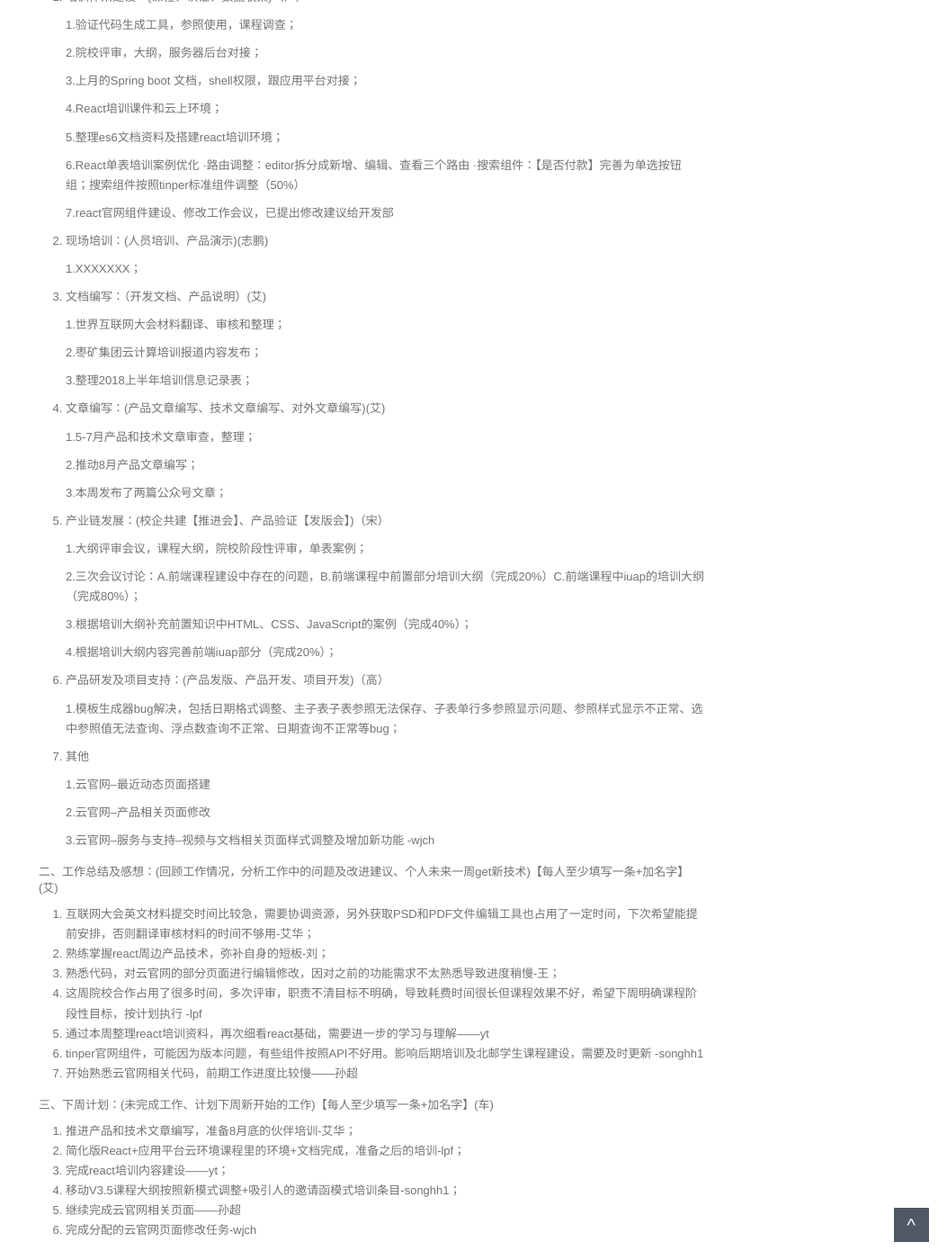
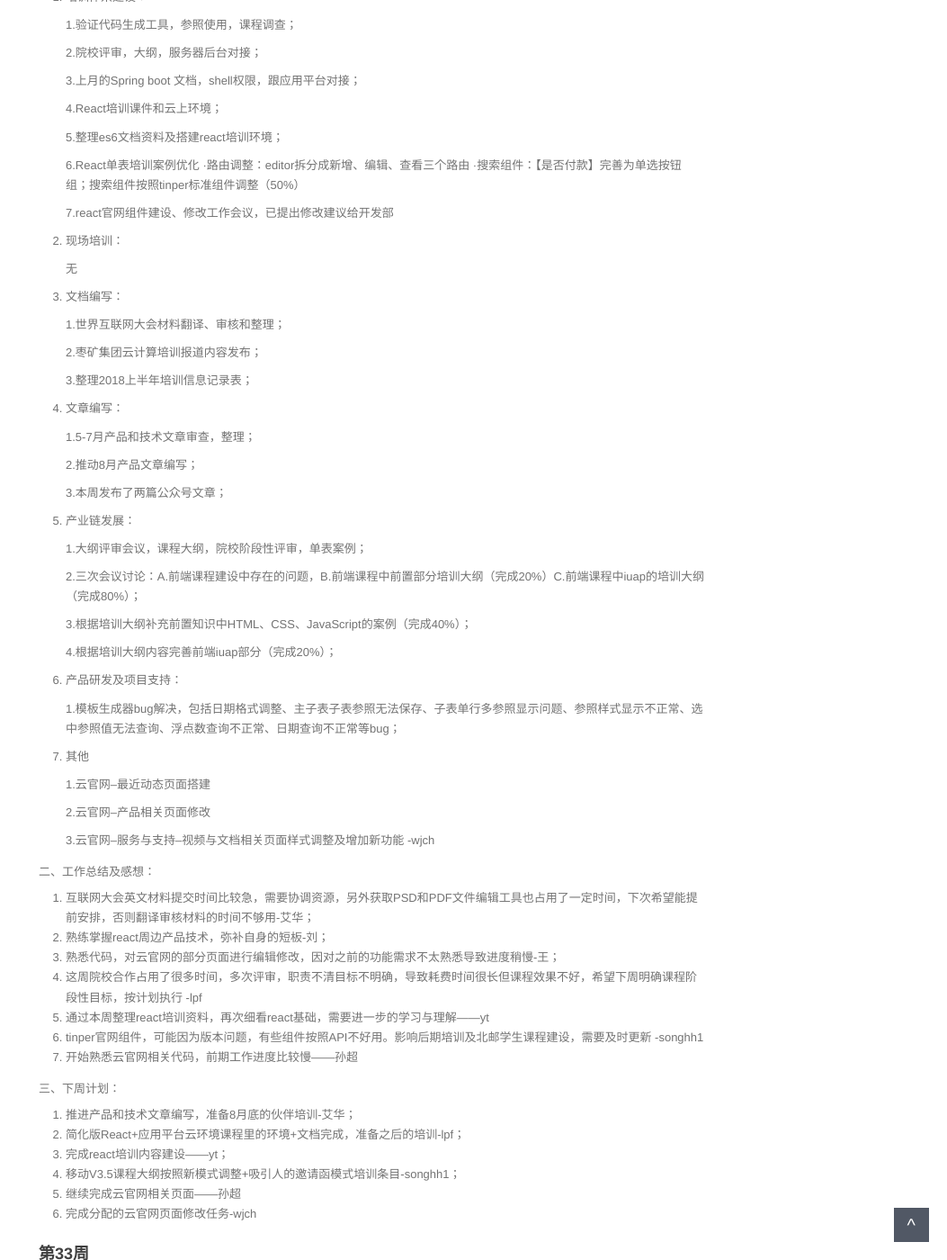
Before and after one commit to walllFlower/blog, a Jekyll site: the page built from _posts/2018-07-17-day_report_cxz.md, in a window 1280 px wide and 1400 px high, scrolled down 530 px. Shown: the whole window at 90% size, without its empty margins (227-1280 px from the left). Built offline with Jekyll 4.4.1, drawn with Linux system fonts in a browser that asks for light colours; comment, search, counter and statistics services are not loaded; some of the changed text lies outside the part shown.

Commit message:
Update 2018-07-17-day_report_cxz.md

```diff
--- a/_posts/2018-07-17-day_report_cxz.md
+++ b/_posts/2018-07-17-day_report_cxz.md
@@ -21,7 +21,7 @@ categories: 技术运营工作周报
 
 一、本周重点工作
 
-1. 培训体系建设：(课程、认证、数据收集)（卢）
+1. 培训体系建设：
 
     1.验证代码生成工具，参照使用，课程调查；
 
@@ -40,12 +40,12 @@ categories: 技术运营工作周报
     7.react官网组件建设、修改工作会议，已提出修改建议给开发部
 
 
-2. 现场培训：(人员培训、产品演示)(志鹏)
+2. 现场培训：
 
-    1.XXXXXXX；
+    无
 
 
-3. 文档编写：（开发文档、产品说明）(艾)
+3. 文档编写：
 
     1.世界互联网大会材料翻译、审核和整理；
 
@@ -53,7 +53,7 @@ categories: 技术运营工作周报
 
     3.整理2018上半年培训信息记录表；
 
-4. 文章编写：(产品文章编写、技术文章编写、对外文章编写)(艾)
+4. 文章编写：
 
     1.5-7月产品和技术文章审查，整理；
 
@@ -61,7 +61,7 @@ categories: 技术运营工作周报
 
     3.本周发布了两篇公众号文章；
 
-5. 产业链发展：(校企共建【推进会】、产品验证【发版会】)（宋）
+5. 产业链发展：
 
     1.大纲评审会议，课程大纲，院校阶段性评审，单表案例；
 
@@ -71,7 +71,7 @@ categories: 技术运营工作周报
 
     4.根据培训大纲内容完善前端iuap部分（完成20%）；
 
-6. 产品研发及项目支持：(产品发版、产品开发、项目开发)（高）
+6. 产品研发及项目支持：
 
     1.模板生成器bug解决，包括日期格式调整、主子表子表参照无法保存、子表单行多参照显示问题、参照样式显示不正常、选中参照值无法查询、浮点数查询不正常、日期查询不正常等bug；
 
@@ -83,7 +83,7 @@ categories: 技术运营工作周报
 
     3.云官网--服务与支持--视频与文档相关页面样式调整及增加新功能  -wjch
 
-二、工作总结及感想：(回顾工作情况，分析工作中的问题及改进建议、个人未来一周get新技术)【每人至少填写一条+加名字】(艾)
+二、工作总结及感想：
 
 1. 互联网大会英文材料提交时间比较急，需要协调资源，另外获取PSD和PDF文件编辑工具也占用了一定时间，下次希望能提前安排，否则翻译审核材料的时间不够用-艾华；
 2. 熟练掌握react周边产品技术，弥补自身的短板-刘；
@@ -93,7 +93,7 @@ categories: 技术运营工作周报
 6. tinper官网组件，可能因为版本问题，有些组件按照API不好用。影响后期培训及北邮学生课程建设，需要及时更新 -songhh1
 7. 开始熟悉云官网相关代码，前期工作进度比较慢——孙超
 
-三、下周计划：(未完成工作、计划下周新开始的工作)【每人至少填写一条+加名字】(车)
+三、下周计划：
 
 1. 推进产品和技术文章编写，准备8月底的伙伴培训-艾华；
 2. 简化版React+应用平台云环境课程里的环境+文档完成，准备之后的培训-lpf；
@@ -485,7 +485,7 @@ categories: 技术运营工作周报
 
     3.XXXXXXX；
 
-3. 文档编写：（开发文档、产品说明）(艾)
+3. 产品知识建设：（开发文档、产品说明、产品文章编写、技术文章编写、对外文章编写）(艾)
 
     1.XXXXXXX；
 
@@ -493,7 +493,7 @@ categories: 技术运营工作周报
 
     3.XXXXXXX；
 
-4. 文章编写：(产品文章编写、技术文章编写、对外文章编写)(艾)
+4. 产品研发及项目支持：(产品发版、产品开发、项目开发)（高）
 
     1.XXXXXXX；
 
@@ -509,13 +509,11 @@ categories: 技术运营工作周报
 
     3.XXXXXXX；
 
-6. 产品研发及项目支持：(产品发版、产品开发、项目开发)（高）
+6. 其他
 
     1.XXXXXXX；
 
     2.XXXXXXX；
-
-    3.XXXXXXX；
 
 二、工作总结及感想：(回顾工作情况，分析工作中的问题及改进建议、个人未来一周get新技术)【每人至少填写一条+加名字】(艾)
 
```
